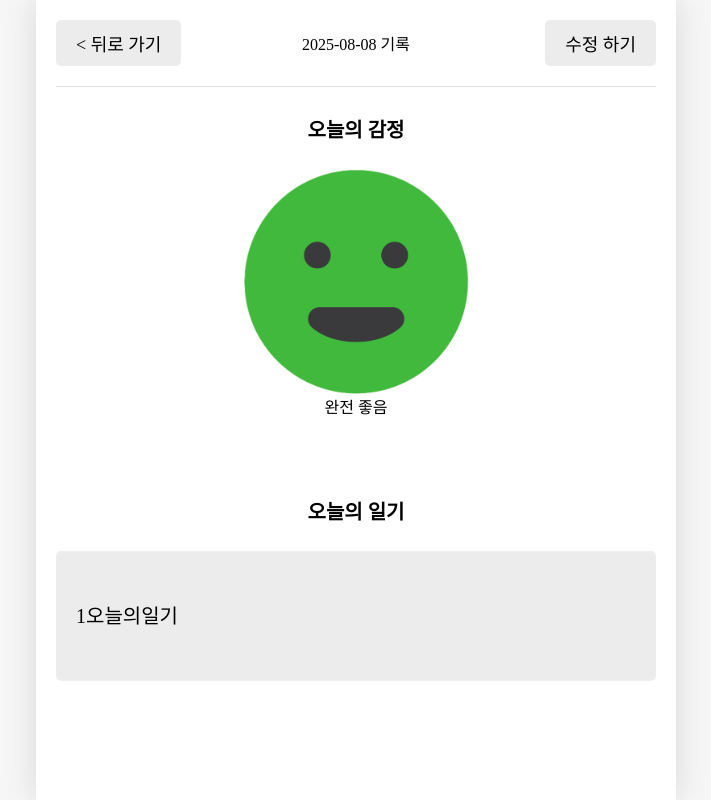
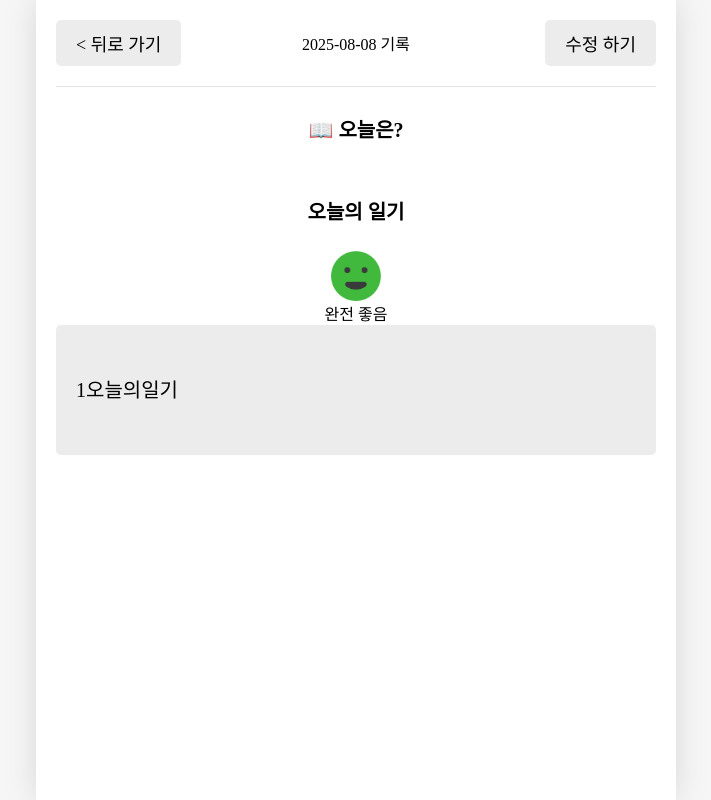
Before and after one commit to you-summer/emotion_diary, a React (Vite) app: page /diary/1 in a window 1280 px wide. Shown: the whole page, without its empty margins (284-995 px from the left). Built offline with nearby package versions, Linux system fonts and the light colour scheme; a web font is replaced by a local one.

Commit message:
삭제 에러수정

```diff
--- a/src/App.jsx
+++ b/src/App.jsx
@@ -67,7 +67,7 @@ function App() {
   // 새로운 일기 추가
   const onCreate = ({ createdDate, emotionId, content, img }) => {
     //새로운 일기를 추가하는 기능
-    console.log("onCreate img:", img);
+
     dispatch({
       type: "CREATE",
       data: {
--- a/src/components/Viewer.css
+++ b/src/components/Viewer.css
@@ -1,4 +1,4 @@
-.Viewer > section {
+.Viewer .content_section {
   width: 100%;
   margin-bottom: 50px;
 
@@ -8,15 +8,25 @@
   text-align: center;
 }
 
+.Viewer .img_section {
+  display: flex;
+  justify-content: center;
+  align-items: flex-end;
+}
+
 .Viewer > section > h4 {
+  font-size: 20px;
+  font-weight: bold;
+}
+.Viewer .img_section_title > h4 {
   font-size: 20px;
   font-weight: bold;
 }
 
 .Viewer .emotion_img_wrapper {
   display: flex;
-  width: 250px;
-  height: 250px;
+  width: 100%;
+  height: 100%;
   flex-direction: column;
   align-items: center;
   /* border: 1px solid red; */
@@ -43,3 +53,18 @@
   font-weight: 400;
   line-height: 2.5;
 }
+
+.Viewer .img_section_title {
+  display: flex;
+}
+
+.Viewer .emotion_section {
+  display: flex;
+  flex-direction: column;
+  align-items: center;
+}
+
+.Viewer .emotion_section > img {
+  height: 50px;
+  /* width: ; */
+}
--- a/src/components/Viewer.jsx
+++ b/src/components/Viewer.jsx
@@ -10,15 +10,21 @@ const Viewer = ({ emotionId, content, img }) => {
   return (
     <div className="Viewer">
       <section className="img_section">
-        <h4>오늘의 감정</h4>
+        <h4>📖 오늘은?</h4>
+      </section>
+      <section>
         <div className="emotion_img_wrapper">
-          <img src={getEmotionImage(emotionId)} />
-          <div>{emotionItem.emotionName}</div>
+          {/* <img src={getEmotionImage(emotionId)} />
+          <div>{emotionItem.emotionName}</div> */}
           {!img ? "" : <img src={img} />}
         </div>
       </section>
       <section className="content_section">
         <h4>오늘의 일기</h4>
+        <div className="emotion_section">
+          <img src={getEmotionImage(emotionId)} />
+          <div>{emotionItem.emotionName}</div>
+        </div>
         <div className="content_wrapper">
           <p>{content}</p>
         </div>
--- a/src/pages/Edit.jsx
+++ b/src/pages/Edit.jsx
@@ -77,7 +77,7 @@ const Edit = () => {
 
       if (confirmedResult.isConfirmed) {
         onDelete({ targetId: params.id });
-        nav(-1, { replace: true });
+        nav("/", { replace: true });
       }
     }
   };
```
